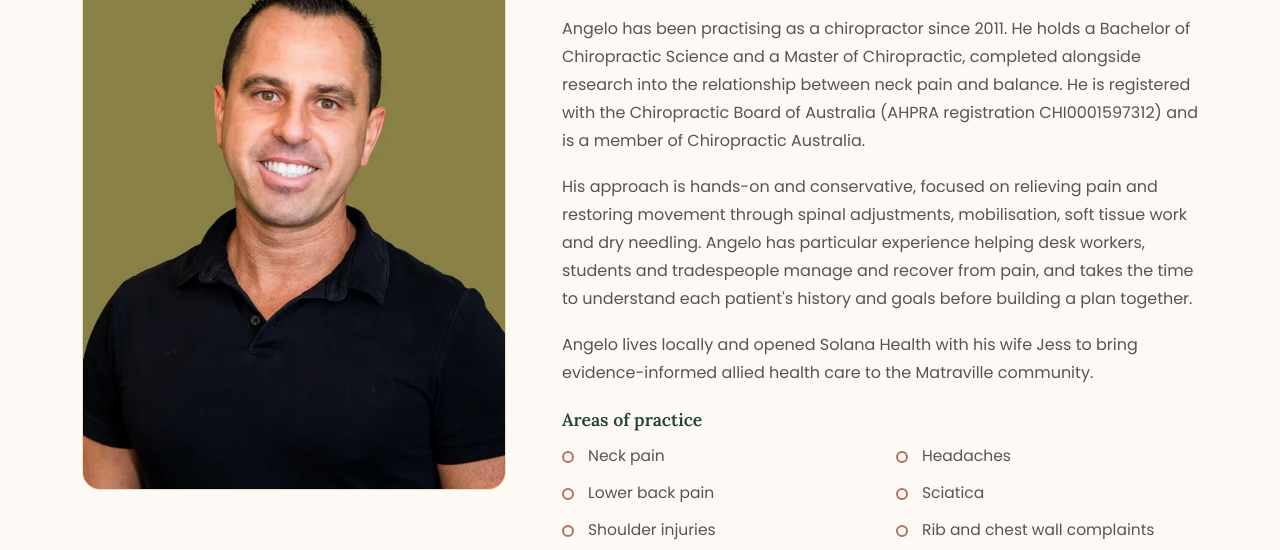
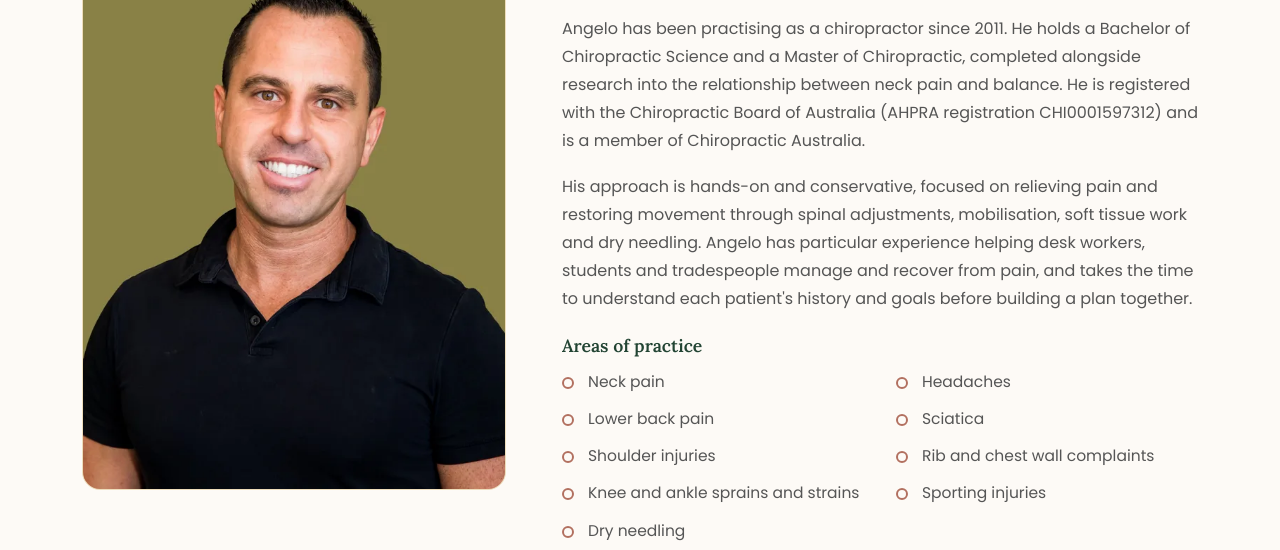
Before and after one commit to SolanaHealth448/solana-website, a plain HTML site: page team/index.html in a window 1280 px wide. Shown: the part 489-1039 px from the top of the page. Drawn offline with Linux system fonts and the light colour scheme.

Commit message:
Remove 'lives locally' line from Angelo's team bio
Co-Authored-By: Claude Opus 5.5 <noreply@anthropic.com>
Claude-Session: https://claude.ai/code/session_01JCVKNSzXJZYmGAw2sKGRDJ

```diff
--- a/team/index.html
+++ b/team/index.html
@@ -340,7 +340,6 @@ height="0" width="0" style="display:none;visibility:hidden"></iframe></noscript>
       <p class="team-profile-role">Principal Chiropractor</p>
       <p>Angelo has been practising as a chiropractor since 2011. He holds a Bachelor of Chiropractic Science and a Master of Chiropractic, completed alongside research into the relationship between neck pain and balance. He is registered with the Chiropractic Board of Australia (AHPRA registration CHI0001597312) and is a member of Chiropractic Australia.</p>
       <p>His approach is hands-on and conservative, focused on relieving pain and restoring movement through spinal adjustments, mobilisation, soft tissue work and dry needling. Angelo has particular experience helping desk workers, students and tradespeople manage and recover from pain, and takes the time to understand each patient's history and goals before building a plan together.</p>
-      <p>Angelo lives locally and opened Solana Health with his wife Jess to bring evidence-informed allied health care to the Matraville community.</p>
       <h3>Areas of practice</h3>
       <ul class="treat-list"><li>Neck pain</li><li>Headaches</li><li>Lower back pain</li><li>Sciatica</li><li>Shoulder injuries</li><li>Rib and chest wall complaints</li><li>Knee and ankle sprains and strains</li><li>Sporting injuries</li><li>Dry needling</li></ul>
       <h3>Qualifications and registration</h3>
```
